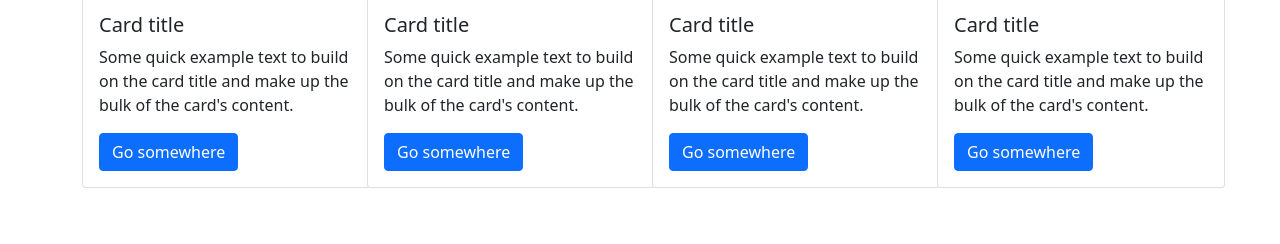
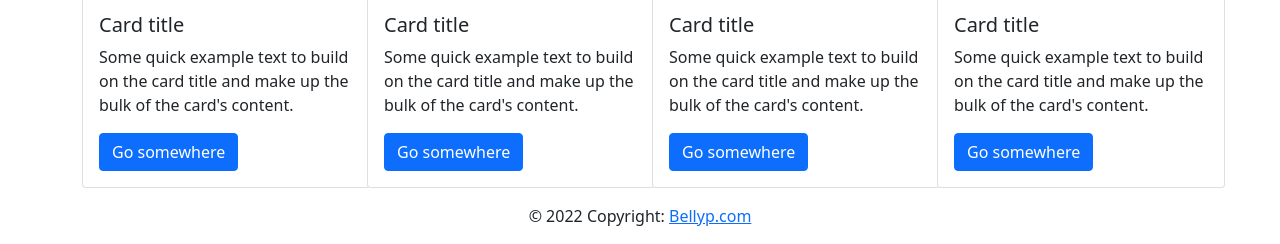
Before and after one commit to IreneMonchwe/shopping, a plain HTML site: page index.html in a window 1280 px wide. Shown: the part 1027-1271 px from the top of the page. Before the commit the page ends 1215 px from the top, so only its background shows below. Drawn offline with nearby package versions, Linux system fonts and the light colour scheme.

Commit message:
add footer

```diff
--- a/index.html
+++ b/index.html
@@ -116,6 +116,14 @@
             </div>
           </div>
         </div>
+
+        <footer>
+        <div class="footer-copyright text-center py-3">© 2022 Copyright:
+          <a href="/"> Bellyp.com</a>
+        </div>
+        <!-- Copyright -->
+
+      </footer>
       </div>
 
     <script src="https://cdn.jsdelivr.net/npm/bootstrap@5.1.3/dist/js/bootstrap.bundle.min.js" integrity="sha384-ka7Sk0Gln4gmtz2MlQnikT1wXgYsOg+OMhuP+IlRH9sENBO0LRn5q+8nbTov4+1p" crossorigin="anonymous"></script>
```
